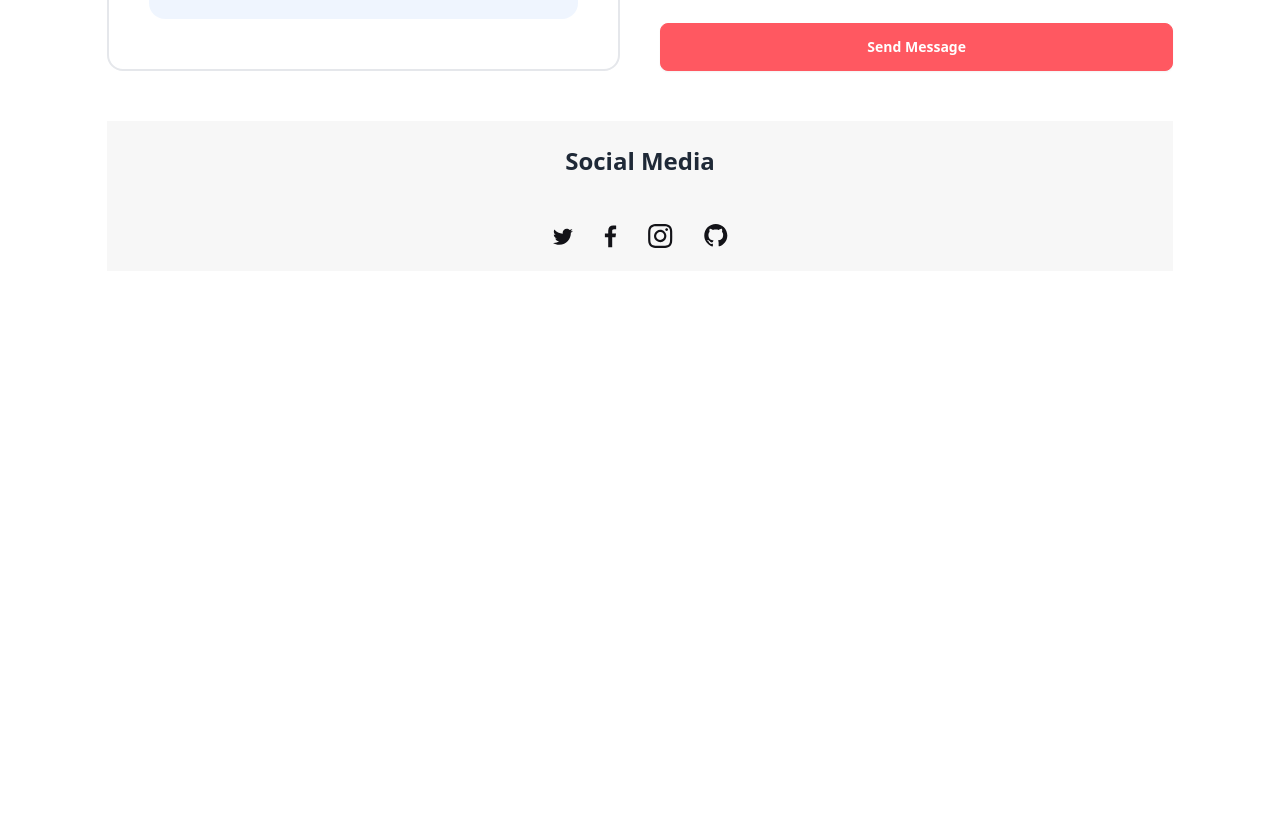
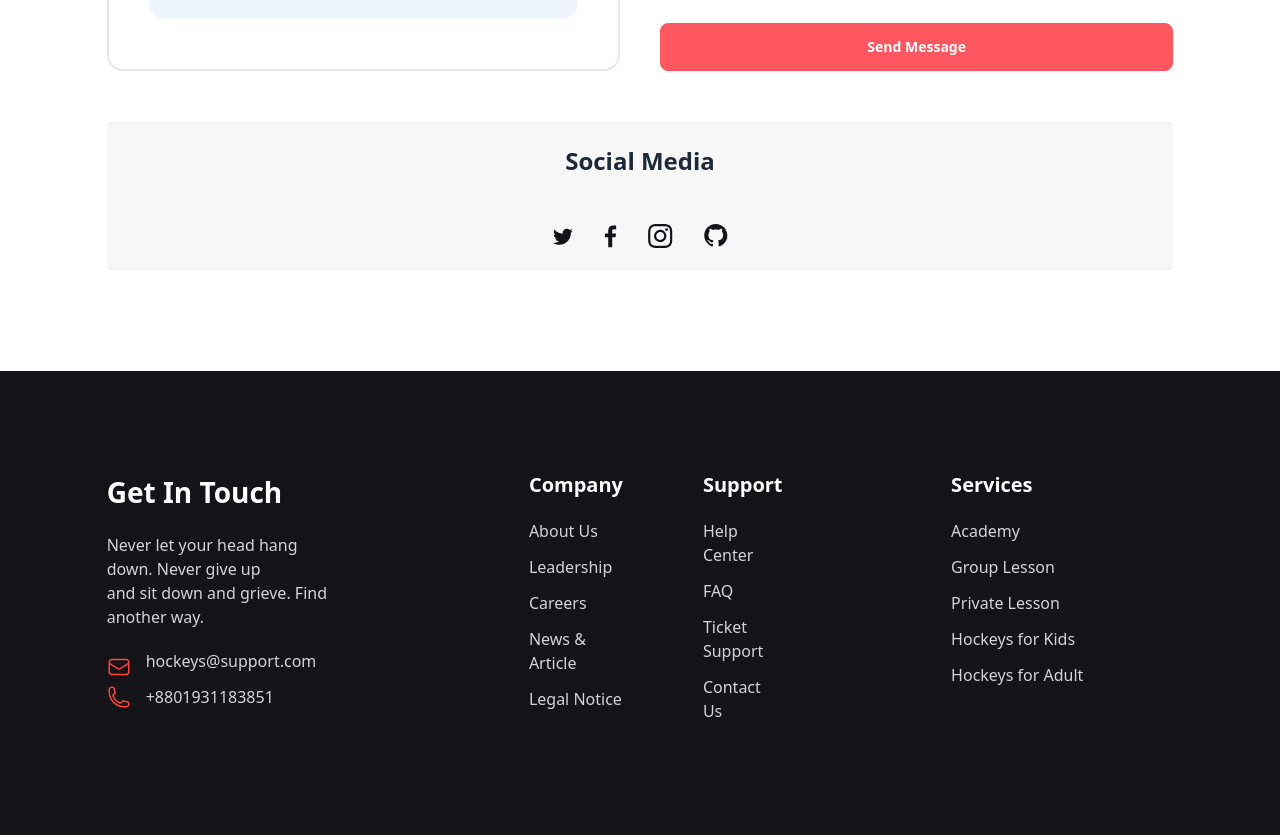
Before and after one commit to abtaheetaseen/Assignment_3_Programming_Hero, a plain HTML site: page index.html in a window 1280 px wide. Shown: the part 4501-5336 px from the top of the page. Before the commit the page ends 4772 px from the top, so only its background shows below. Drawn offline with nearby package versions, Linux system fonts and the light colour scheme.

Commit message:
second commit

```diff
--- a/index.html
+++ b/index.html
@@ -610,8 +610,60 @@
 
     </main>
 
-    <footer>
 
+    <footer class="lg:mt-[100px] mt-[50px] bg-[#131318] py-[100px]">
+            <div class="grid lg:grid-cols-3 grid-cols-1 lg:gap-[200px] gap-[50px] lg:w-10/12 lg:mx-auto lg:my-0 w-11/12 mx-auto my-0">
+
+                <div class="lg:text-left text-center">
+                    <h1 class="text-[28px] font-extrabold text-white mb-5">Get In Touch</h1>
+                    <p class="text-gray-300 mb-5">Never let your head hang down. Never give up<br/> and sit down and grieve. Find another way.</p>
+
+                    <div class="flex gap-[15px] lg:text-left items-center justify-center lg:justify-start">
+                        <svg xmlns="http://www.w3.org/2000/svg" width="24" height="24" viewBox="0 0 24 24" fill="none">
+                            <path d="M21.75 6.75V17.25C21.75 17.8467 21.5129 18.419 21.091 18.841C20.669 19.2629 20.0967 19.5 19.5 19.5H4.5C3.90326 19.5 3.33097 19.2629 2.90901 18.841C2.48705 18.419 2.25 17.8467 2.25 17.25V6.75M21.75 6.75C21.75 6.15326 21.5129 5.58097 21.091 5.15901C20.669 4.73705 20.0967 4.5 19.5 4.5H4.5C3.90326 4.5 3.33097 4.73705 2.90901 5.15901C2.48705 5.58097 2.25 6.15326 2.25 6.75M21.75 6.75V6.993C21.75 7.37715 21.6517 7.75491 21.4644 8.0903C21.2771 8.42569 21.0071 8.70754 20.68 8.909L13.18 13.524C12.8252 13.7425 12.4167 13.8582 12 13.8582C11.5833 13.8582 11.1748 13.7425 10.82 13.524L3.32 8.91C2.99292 8.70854 2.72287 8.42669 2.53557 8.0913C2.34827 7.75591 2.24996 7.37815 2.25 6.994V6.75" stroke="#FF4240" stroke-width="1.5" stroke-linecap="round" stroke-linejoin="round"/>
+                            </svg>
+
+                            <p class="text-gray-300 mb-3">hockeys@support.com</p>
+                    </div>
+
+                    <div class="flex gap-[15px] lg:text-left items-center justify-center lg:justify-start">
+                        <svg xmlns="http://www.w3.org/2000/svg" width="24" height="24" viewBox="0 0 24 24" fill="none">
+                            <path d="M2.25 6.75C2.25 15.034 8.966 21.75 17.25 21.75H19.5C20.0967 21.75 20.669 21.5129 21.091 21.091C21.5129 20.669 21.75 20.0967 21.75 19.5V18.128C21.75 17.612 21.399 17.162 20.898 17.037L16.475 15.931C16.035 15.821 15.573 15.986 15.302 16.348L14.332 17.641C14.05 18.017 13.563 18.183 13.122 18.021C11.4849 17.4191 9.99815 16.4686 8.76478 15.2352C7.53141 14.0018 6.58087 12.5151 5.979 10.878C5.817 10.437 5.983 9.95 6.359 9.668L7.652 8.698C8.015 8.427 8.179 7.964 8.069 7.525L6.963 3.102C6.90214 2.85869 6.76172 2.6427 6.56405 2.48834C6.36638 2.33397 6.1228 2.25008 5.872 2.25H4.5C3.90326 2.25 3.33097 2.48705 2.90901 2.90901C2.48705 3.33097 2.25 3.90326 2.25 4.5V6.75Z" stroke="#FF4240" stroke-width="1.5" stroke-linecap="round" stroke-linejoin="round"/>
+                          </svg>
+
+                            <p class="text-gray-300">+8801931183851</p>
+                    </div>
+                </div>
+
+                <div class="grid grid-cols-2 lg:flex lg:justify-around lg:gap-[80px]">
+
+                <div class="lg:text-left text-center">
+                    <h1 class="text-xl text-white font-bold mb-5">Company</h1>
+                    <p class="text-gray-300 mb-3">About Us</p>
+                    <p class="text-gray-300 mb-3">Leadership</p>
+                    <p class="text-gray-300 mb-3">Careers</p>
+                    <p class="text-gray-300 mb-3">News & Article</p>
+                    <p class="text-gray-300 mb-3">Legal Notice</p>
+                </div>
+
+                <div class="lg:text-left text-center">
+                    <h1 class="text-xl text-white font-bold mb-5">Support</h1>
+                    <p class="text-gray-300 mb-3">Help Center</p>
+                    <p class="text-gray-300 mb-3">FAQ</p>
+                    <p class="text-gray-300 mb-3">Ticket Support</p>
+                    <p class="text-gray-300 mb-3">Contact Us</p>
+                </div>
+            </div>
+
+                <div class="lg:text-left text-center">
+                    <h1 class="text-xl text-white font-bold mb-5">Services</h1>
+                    <p class="text-gray-300 mb-3">Academy</p>
+                    <p class="text-gray-300 mb-3">Group Lesson</p>
+                    <p class="text-gray-300 mb-3">Private Lesson</p>
+                    <p class="text-gray-300 mb-3">Hockeys for Kids</p>
+                    <p class="text-gray-300 mb-3">Hockeys for Adult</p>
+                </div>
+            </div>
     </footer>
 </body>
 </html>
```
